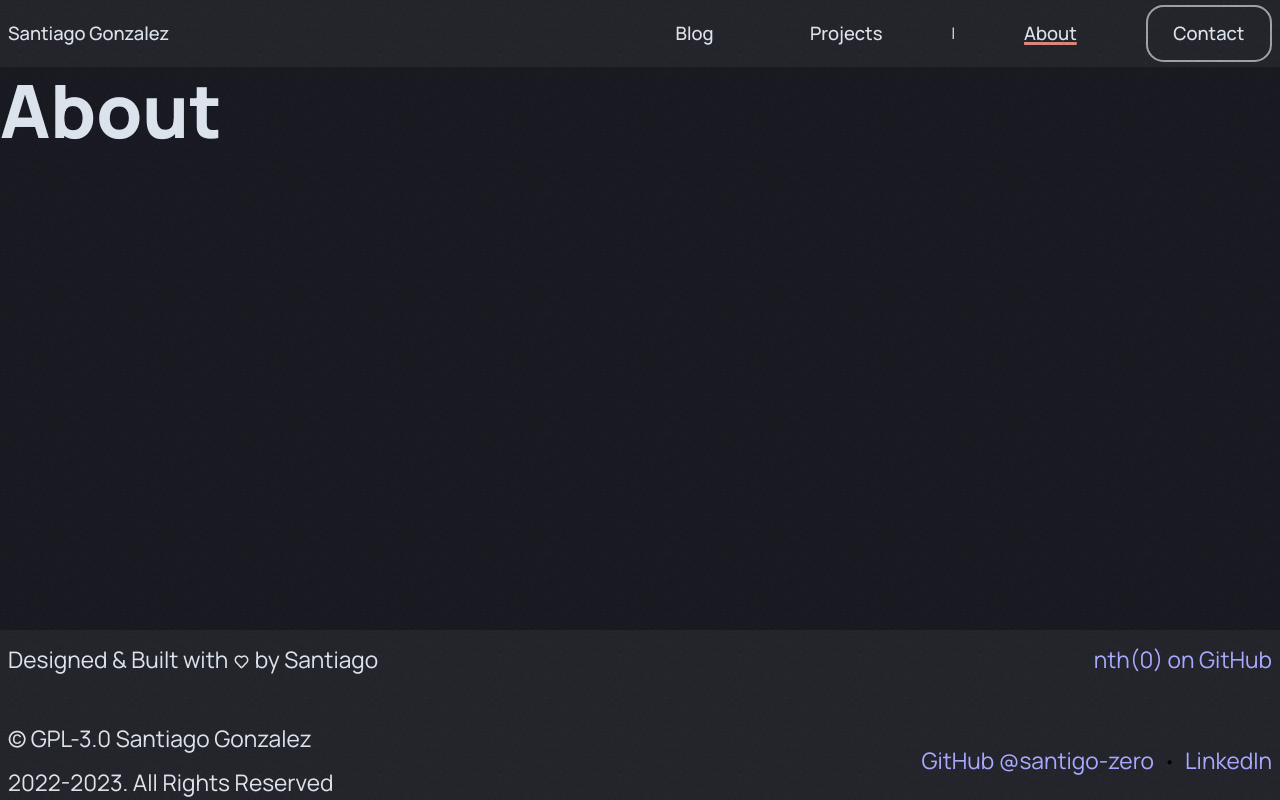
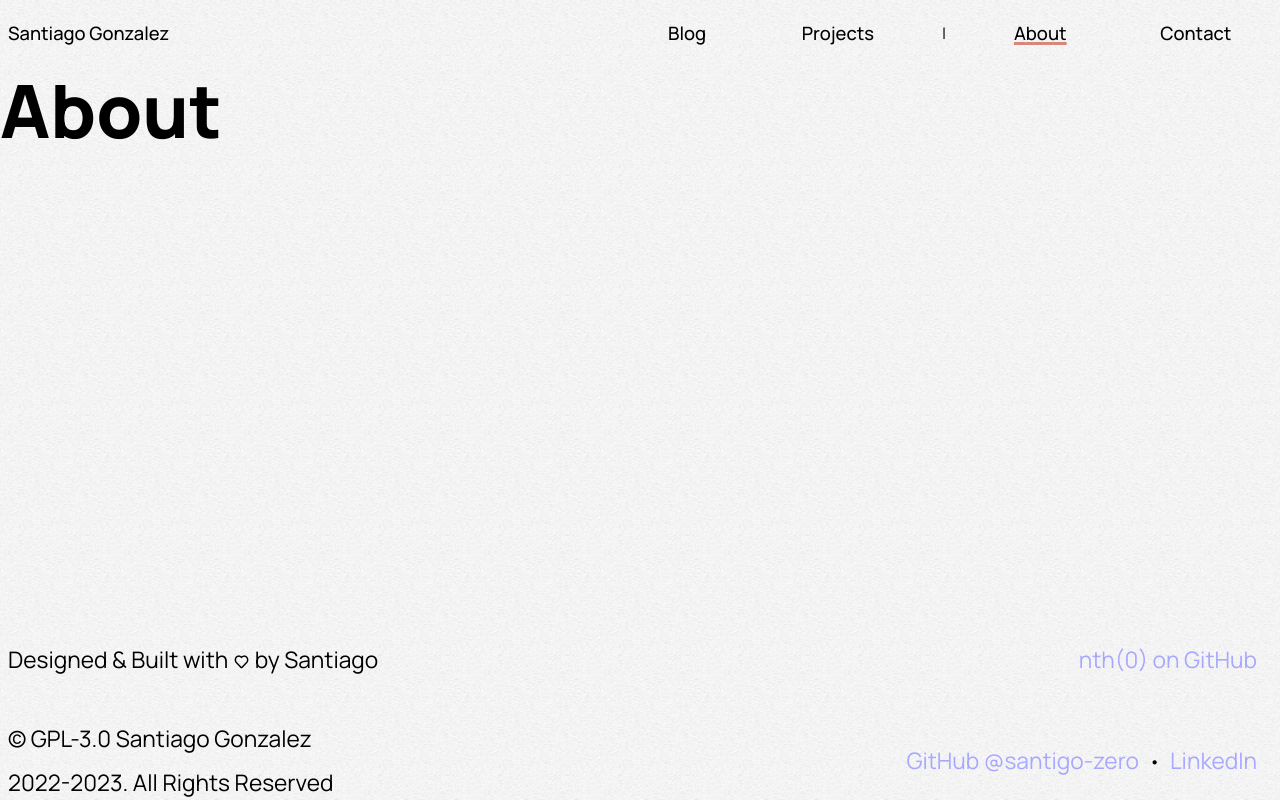
Before and after one commit to santiago-webdev/portfolio-and-blog, a SvelteKit app: page /about in a window 1280 px wide. Built offline with nearby package versions, Linux system fonts and the light colour scheme.

Commit message:
Use hooks.server.ts to set the theme before serving the page

```diff
--- a/src/app.html
+++ b/src/app.html
@@ -1,6 +1,5 @@
 <!DOCTYPE html>
-<html lang="en" data-theme="dark">
-  <!-- The default theme for any page is going to be dark for the sake of everyone's eyes-->
+<html lang="en" data-theme="">
   <head>
     <meta charset="utf-8" />
     <link rel="icon" href="%sveltekit.assets%/favicon.png" />
--- a/src/hooks.server.ts
+++ b/src/hooks.server.ts
@@ -1,15 +1,10 @@
-// import type { Handle } from '@sveltejs/kit';
+import type { Handle } from '@sveltejs/kit';
 
-// export const handle = (async ({ event, resolve }) => {
-// 	const theme = event.cookies.get('theme') || 'system';
-// 	const response = await resolve(event, {
-// 		transformPageChunk: ({ html }) =>
-// 			html.replace('data-theme=""', `data-theme="${theme}"`)
-// 	});
-// 	return response;
-// }) satisfies Handle;
-
-// Since this is an SSG site, not an SSR site, we have to rely on changes to the <head> of
-// each route instead of using this simpler logic.
-
-export {};
+export const handle = (async ({ event, resolve }) => {
+	const theme = event.cookies.get('theme') || 'system';
+	const response = await resolve(event, {
+		transformPageChunk: ({ html }) =>
+			html.replace('data-theme=""', `data-theme="${theme}"`)
+	});
+	return response;
+}) satisfies Handle;
--- a/src/lib/components/Navigation/NavBar.svelte
+++ b/src/lib/components/Navigation/NavBar.svelte
@@ -1,6 +1,7 @@
 <script lang="ts">
   import { base } from '$app/paths';
   import { navigating, page } from '$app/stores';
+  import { onMount } from 'svelte';
 
   let burger =
     '<svg xmlns="http://www.w3.org/2000/svg" width="32" height="32" viewBox="0 0 48 48"><path fill="none" stroke="currentColor" stroke-linecap="round" stroke-linejoin="round" stroke-width="4" d="M7.95 11.95h32m-32 12h32m-32 12h32"/></svg>';
@@ -62,6 +63,9 @@
       <a
         style:padding-left="0"
         style:visibility={showMobile ? 'hidden' : 'visible'}
+        aria-current={$page.url.pathname === `/${base}`
+          ? 'page'
+          : undefined}
         href="{base}/">Santiago Gonzalez</a
       >
     </div>
--- a/static/global.css
+++ b/static/global.css
@@ -95,37 +95,6 @@
   --clr-stone-900: #1c1917;
 }
 
-/* Hide scrollbar */
-/* TODO(santigo-zero): Avoid hiding the scrollbar. Style it properly */
-html::-webkit-scrollbar {
-  display: none;
-}
-
-html {
-  -ms-overflow-style: none; /* IE and Edge */
-  scrollbar-width: none; /* Firefox */
-}
-
-[data-theme='light'] {
-  --clr-title: var(--clr-neutral-700);
-  --clr-subtitle: var(--clr-neutral-600);
-  --clr-text: var(--clr-slate-600);
-  --clr-text-muted: var(--clr-pale-450);
-  --border-muted: 0.13rem solid var(--clr-text-muted);
-
-  --clr-hover: var(--clr-slate-400);
-  --clr-hover-bg: var(--clr-slate-400);
-  --clr-clicked: var(--clr-stone-700);
-
-  --clr-background: var(--clr-stone-300);
-  --clr-background-alt: var(--clr-stone-200);
-
-  --clr-bg-active: var(--base-dark-background-200);
-
-  --clr-border-card: rgba(33 30 42 / 1);
-  --clr-border-card-active: rgba(47 46 55 / 1);
-}
-
 [data-theme='dark'] {
   --clr-title: var(--clr-slate-250);
   --clr-subtitle: var(--clr-slate-200);
@@ -146,9 +115,9 @@ html {
   --clr-border-card-active: rgba(47 46 55 / 1);
 }
 
-::selection {
-  color: var(--clr-background);
-  background-color: var(--clr-title);
+[data-theme='dark'] ::selection {
+  background-color: #606887;
+  color: #f3f2f9;
 }
 
 .focus {
```
